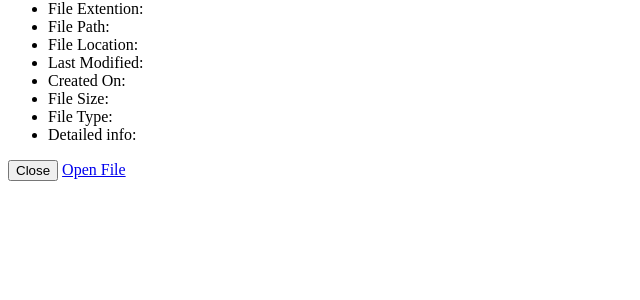
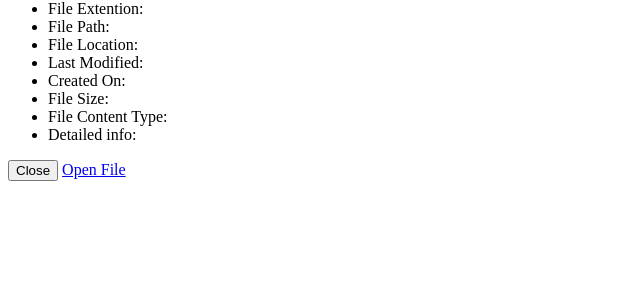
Before and after one commit to sqz269/fileshare-flask, a Flask app: page / in a window 1280 px wide. Shown: the part 293-593 px from the top of the page, without its empty margins (0-640 px from the left). Run offline with Flask 2, Linux system fonts and the light colour scheme.

Commit message:
Change File Type ->File Content Type for clearity

```diff
--- a/main.py
+++ b/main.py
@@ -54,7 +54,7 @@
             "last_mod": str(time.ctime(os.path.getmtime(file_abs_path))),
             "created": str(time.ctime(os.path.getctime(file_abs_path))),
             "file_size": str(os.path.getsize(file_abs_path)),
-            "file_type": magic.from_file(file_abs_path).split(",")[0],
+            "file_content_type": magic.from_file(file_abs_path).split(",")[0],
             "full_detail": magic.from_file(file_abs_path),
             "location": file_url_location
         }
--- a/static/Assets/Index/js/indexJS.js
+++ b/static/Assets/Index/js/indexJS.js
@@ -74,7 +74,7 @@
     $("#modDateData").html(info.last_mod);
     $("#createDateData").html(info.created);
     $("#fileSizeData").html(info.file_size + " bytes");
-    $("#fileTypeData").html(info.file_type);
+    $("#fileContentTypeData").html(info.file_content_type);
     $("#detailedInfoData").html(info.full_detail);
     // Replace Open file url
     $("#openFile").attr("href", info.location);
--- a/templates/index.html
+++ b/templates/index.html
@@ -119,9 +119,9 @@
                                     <span class="text-light" id="fileSizeLabel">File Size: </span>
                                     <span class="text-light" id="fileSizeData"></span>
                                 </li>
-                                <li class="list-group-item bg-dark" id="fileType">
-                                    <span class="text-light" id="fileTypeLabel">File Type: </span>
-                                    <span class="text-light" id="fileTypeData"></span>
+                                <li class="list-group-item bg-dark" id="fileContentType">
+                                    <span class="text-light" id="fileContentTypeLabel">File Content Type: </span>
+                                    <span class="text-light" id="fileContentTypeData"></span>
                                 </li>
                                 <li class="list-group-item bg-dark" id="detailedInfo">
                                     <span class="text-light" id="detailedInfoLabel">Detailed info: </span>
```
Also changed, not shown: templates/index.min.html (+1 -1 lines).
